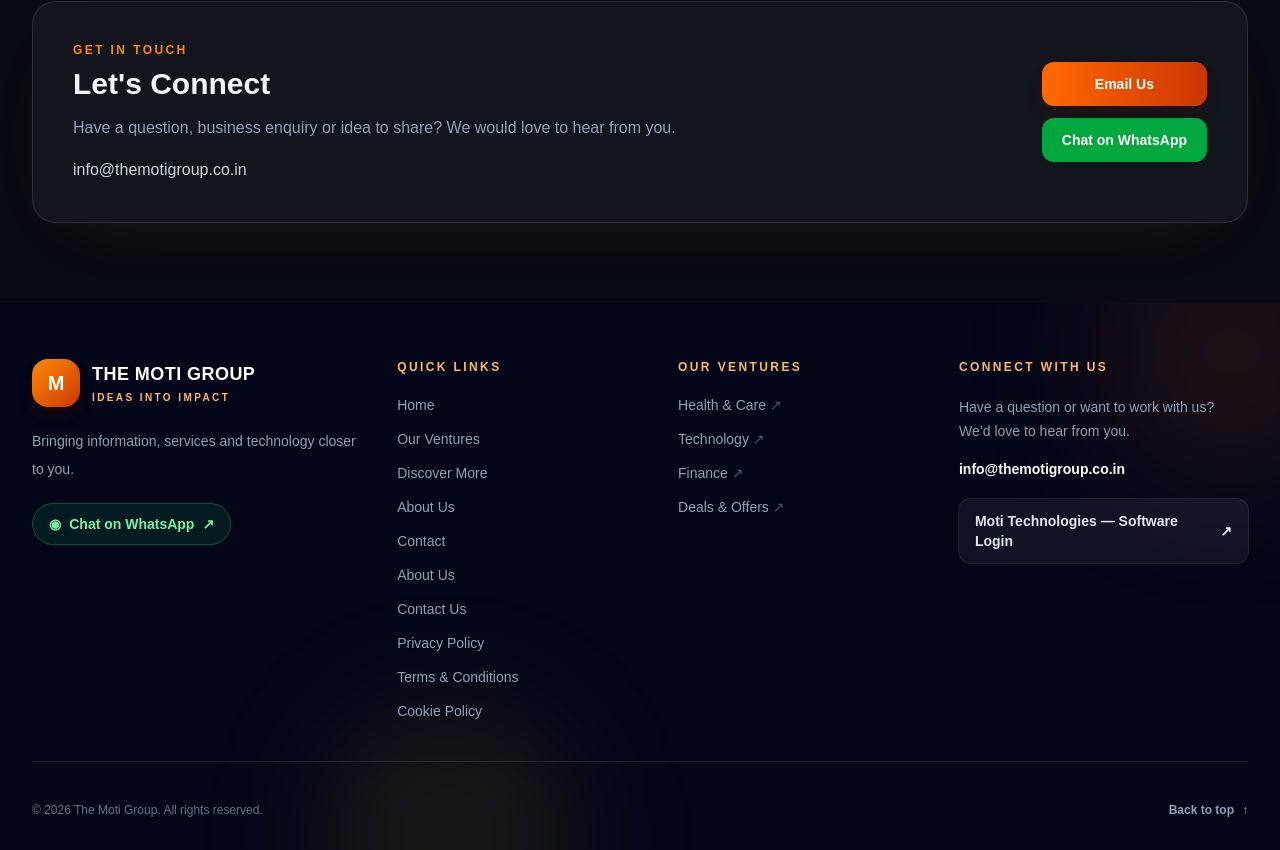
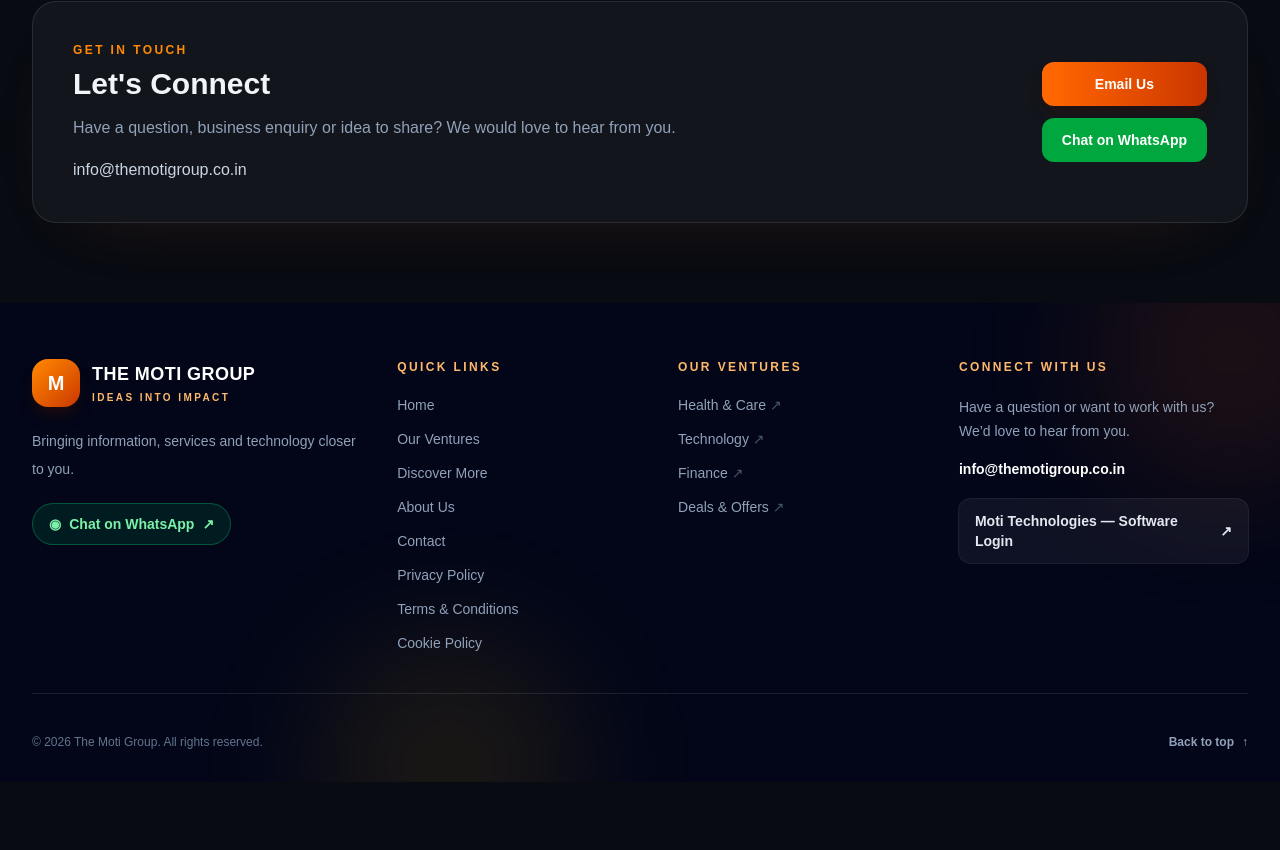
Before and after one commit to aarthak21-beep/themotigroup, a Next.js app: page / in a window 1280 px wide. Shown: the part 4103-4953 px from the top of the page. After the commit the page ends 4885 px from the top, so only its background shows below. Built offline with nearby package versions, Linux system fonts and the light colour scheme; no server answers.

Commit message:
Remove duplicate footer About and Contact links

```diff
--- a/app/page.tsx
+++ b/app/page.tsx
@@ -728,8 +728,6 @@
                 <a href="#blogs" className="transition hover:translate-x-1 hover:text-white">{t.latest}</a>
                 <a href="#about" className="transition hover:translate-x-1 hover:text-white">{t.aboutNav}</a>
                 <a href="#contact" className="transition hover:translate-x-1 hover:text-white">{t.contactNav}</a>
-                <a href="/about-us" className="transition hover:translate-x-1 hover:text-white">{language === "mr" ? "आमच्याबद्दल" : "About Us"}</a>
-                <a href="/contact-us" className="transition hover:translate-x-1 hover:text-white">{language === "mr" ? "संपर्क" : "Contact Us"}</a>
                 <a href="/privacy-policy" className="transition hover:translate-x-1 hover:text-white">{language === "mr" ? "गोपनीयता धोरण" : "Privacy Policy"}</a>
                 <a href="/terms-and-conditions" className="transition hover:translate-x-1 hover:text-white">{language === "mr" ? "अटी व शर्ती" : "Terms & Conditions"}</a>
                 <a href="/cookie-policy" className="transition hover:translate-x-1 hover:text-white">{language === "mr" ? "कुकी धोरण" : "Cookie Policy"}</a>
```
